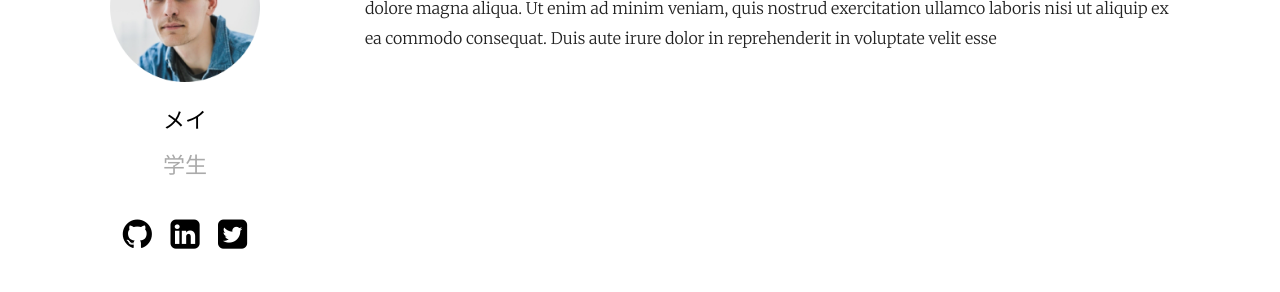
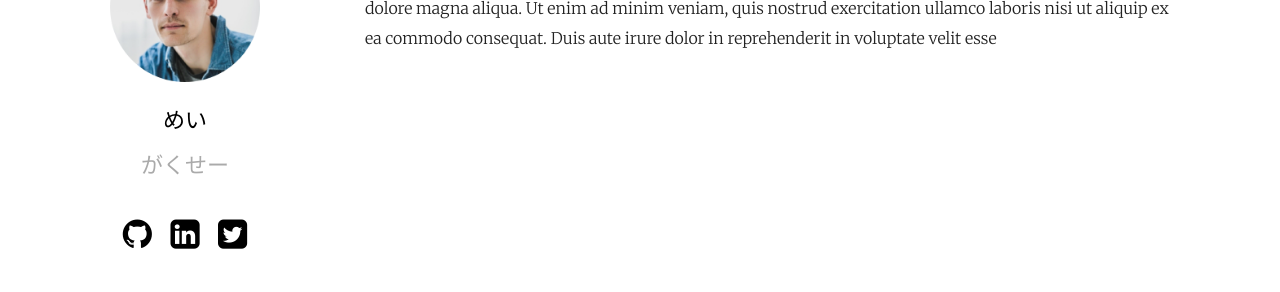
Before and after one commit to okeiko0621/okeiko0621.github.io, a Jekyll site: the page built from index.md, in a window 1280 px wide. Shown: the part 228-520 px from the top of the page. Built offline with Jekyll 4.4.1, drawn with Linux system fonts in a browser that asks for light colours.

Commit message:
タイトルを 変更

```diff
--- a/_config.yml
+++ b/_config.yml
@@ -1,4 +1,4 @@
-title: 私のサイト
+title: 私
 author: GitHub User
 email: your-email@domain.com
 description: > # this means to ignore newlines until "show_exerpts:"
@@ -12,8 +12,8 @@ show_excerpts: true # set to true to show excerpts on the homepage
 sass:
   sass_dir: _sass
 plainwhite:
-  name: メイ
-  tagline: 学生
+  name: めい
+  tagline: がくせー
   date_format: "%b %-d, %Y"
   sitemap: true # set to true to generate sitemap.xml content
   search: true # set to true to enable searchbar
```
